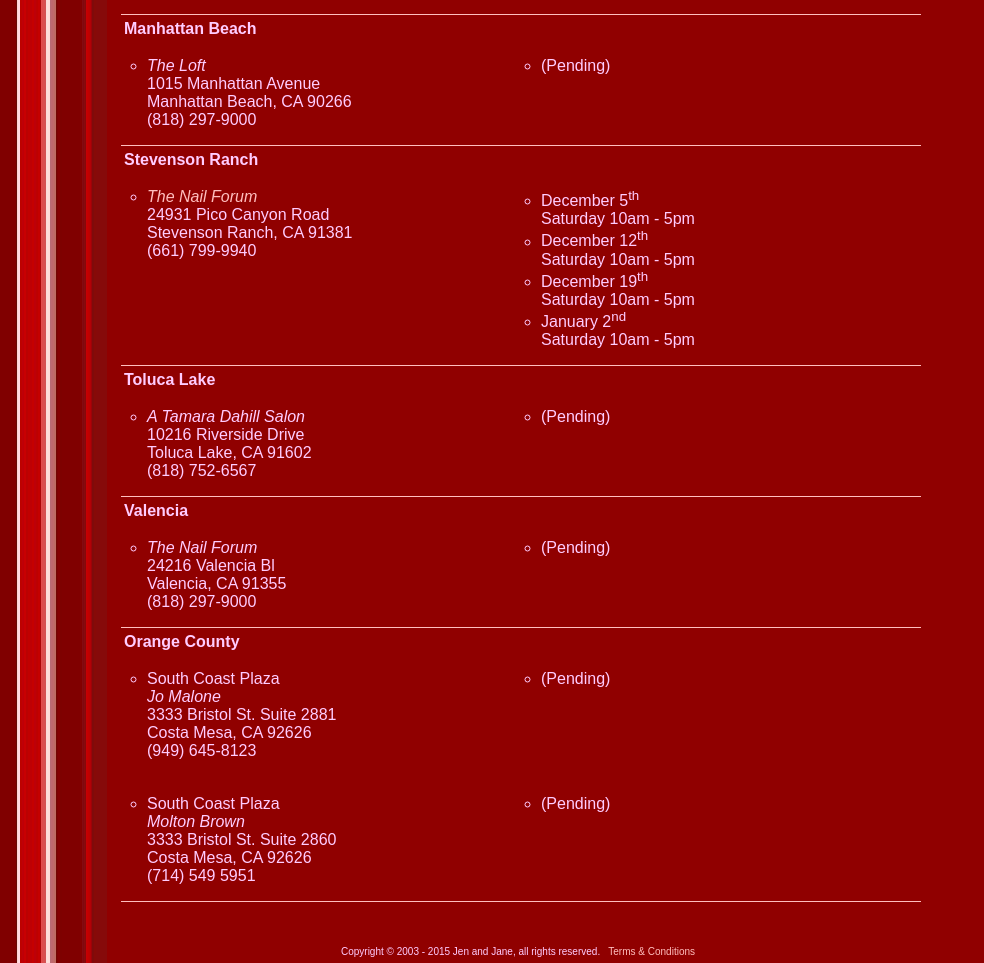
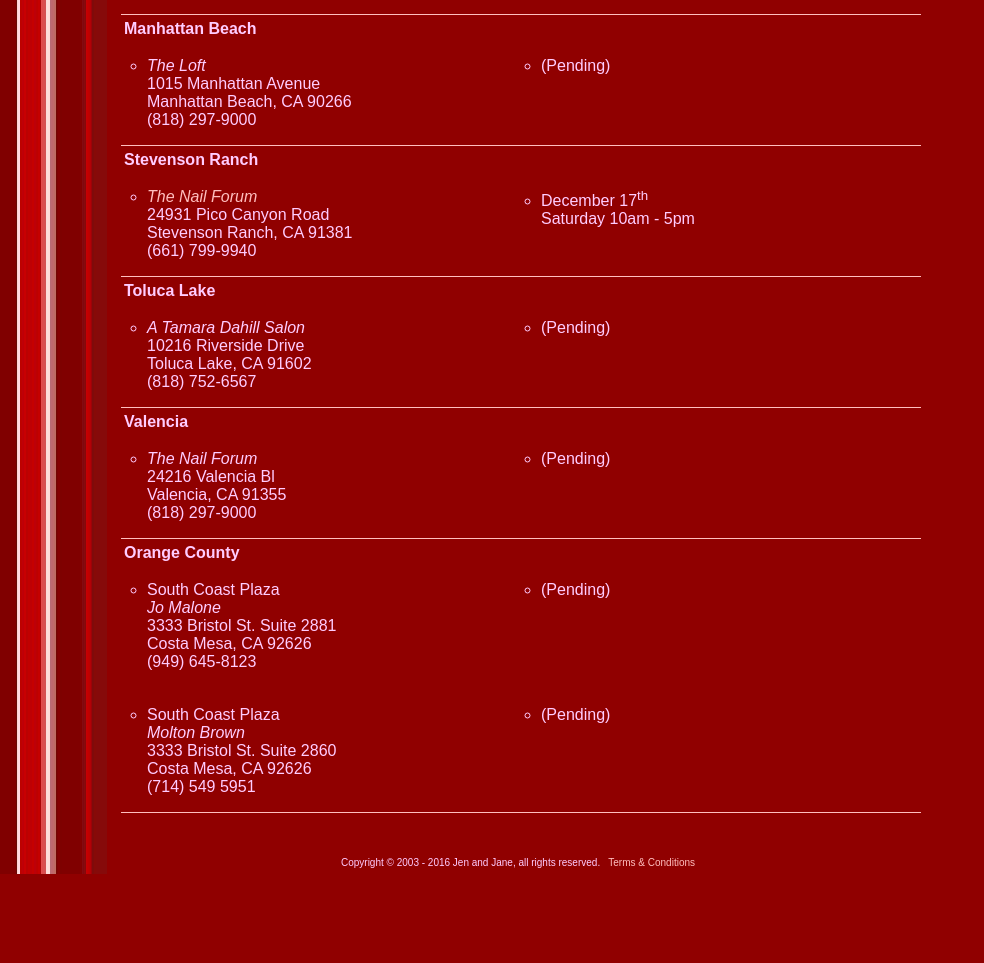
Before and after one commit to dredom/jenandjane, a PHP site: page /shows/ in a window 1280 px wide. Shown: the part 267-1230 px from the top of the page, without its empty margins (0-984 px from the left). After the commit the page ends 1141 px from the top, so only its background shows below. Run offline with PHP 8.4, Linux system fonts and the light colour scheme; a stand-in replaces the project's code that opens the database connection; some libraries are stand-ins or nearby versions.

Commit message:
Copyright date, shows schedule

```diff
--- a/shows/index.php
+++ b/shows/index.php
@@ -102,16 +102,7 @@
    <div class="when">
     <ul>
 
-     <li>December 5<sup>th</sup> <br>
-     Saturday 10am - 5pm
-     </li>
-     <li>December 12<sup>th</sup> <br>
-     Saturday 10am - 5pm
-     </li>
-     <li>December 19<sup>th</sup> <br>
-     Saturday 10am - 5pm
-     </li>
-     <li>January 2<sup>nd</sup> <br>
+     <li>December 17<sup>th</sup> <br>
      Saturday 10am - 5pm
      </li>
 
--- a/vw/foot/footer.php
+++ b/vw/foot/footer.php
@@ -1,7 +1,7 @@
 <br>
 <center>
  <font size=1>
-  Copyright &copy; 2003 - 2015 Jen and Jane, all rights reserved.
+  Copyright &copy; 2003 - 2016 Jen and Jane, all rights reserved.
   &nbsp;
   <a href=/terms/index.php>Terms &amp; Conditions</a>
  </font>
```
